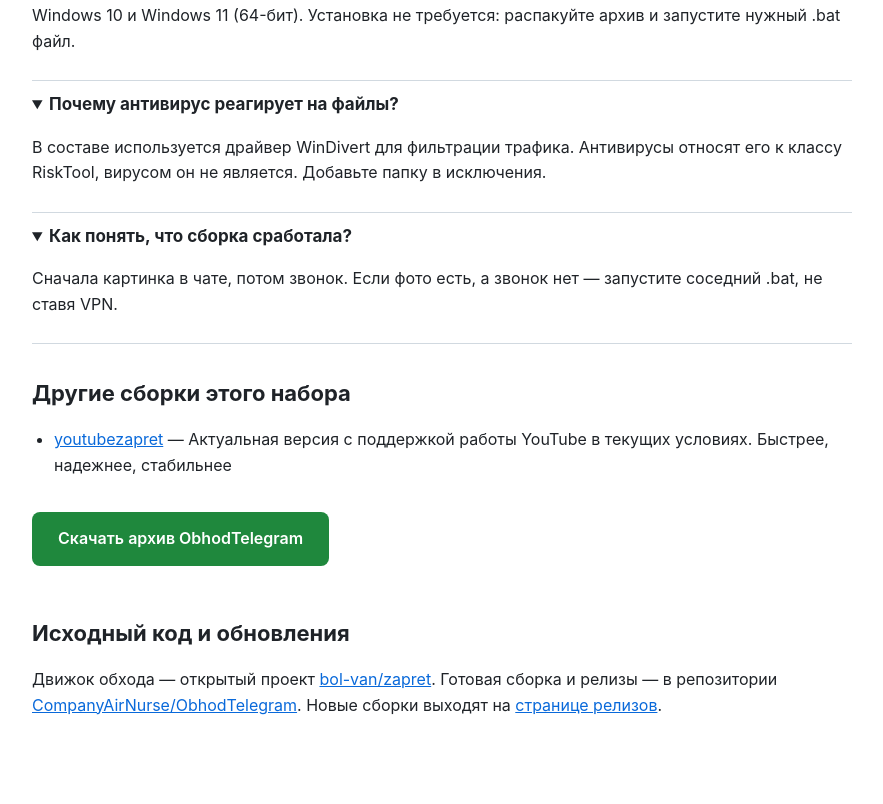
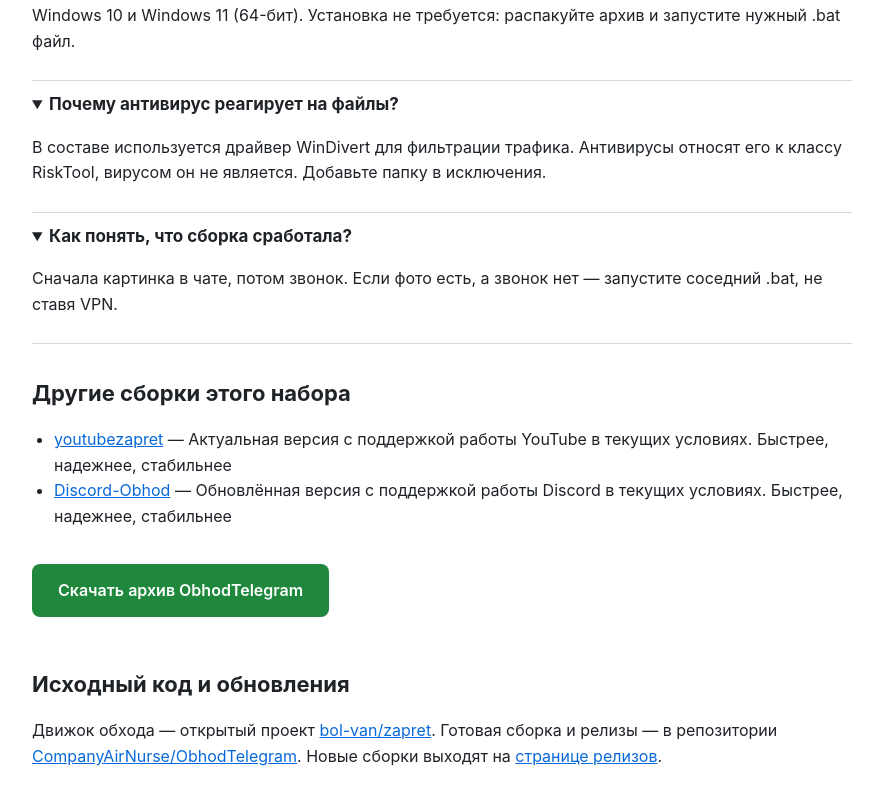
Before and after one commit to CompanyAirNurse/ObhodTelegram, a plain HTML site: page docs/index.html in a window 1280 px wide. Shown: the part 1375-2179 px from the top of the page, without its empty margins (198-1081 px from the left). Drawn offline with Linux system fonts and the light colour scheme.

Commit message:
docs: sibling links

```diff
--- a/docs/index.html
+++ b/docs/index.html
@@ -85,6 +85,7 @@
   <h2>Другие сборки этого набора</h2>
   <ul class="siblings">
     <li><a href="https://companyairnurse.github.io/youtubezapret/">youtubezapret</a> — Актуальная версия с поддержкой работы YouTube в текущих условиях. Быстрее, надежнее, стабильнее</li>
+    <li><a href="https://companyairnurse.github.io/Discord-Obhod/">Discord-Obhod</a> — Обновлённая версия с поддержкой работы Discord в текущих условиях. Быстрее, надежнее, стабильнее</li>
   </ul>
 
   <p><a class="cta" href="https://github.com/CompanyAirNurse/ObhodTelegram/releases/latest">Скачать архив ObhodTelegram</a></p>
```
